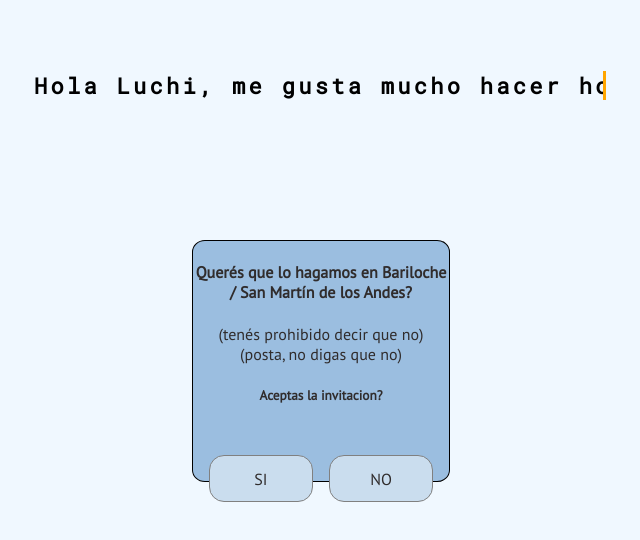
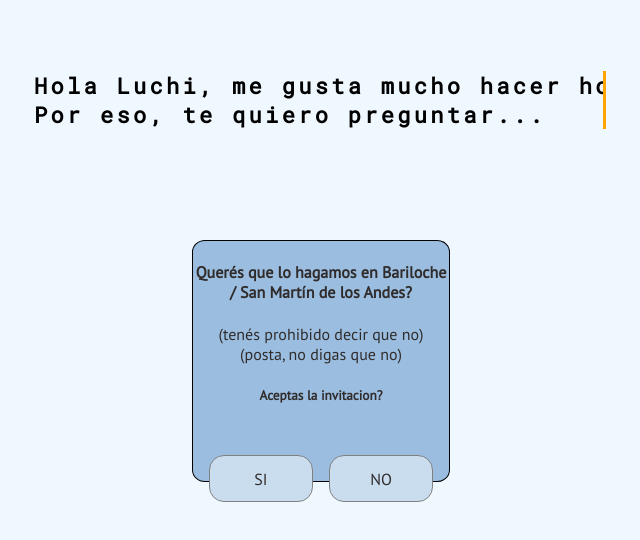
Before and after one commit to IMChiodo/invite, a plain HTML site: page index.html in a window 1280 px wide. Shown: the whole page, without its empty margins (320-960 px from the left). Drawn offline with Linux system fonts and the light colour scheme.

Commit message:
Update index.html

```diff
--- a/index.html
+++ b/index.html
@@ -109,7 +109,7 @@
   <body>
     <div class="wrapper">
       <div class="typewriter">
-        <h1>Hola Luchi, me gusta mucho hacer home office con vos... Por eso te quiero preguntar</h1>
+        <h1>Hola Luchi, me gusta mucho hacer home office con vos :) <br/> Por eso, te quiero preguntar...</h1>
       </div>
       <div class="modal" id="modal">
         <div id="content">
```
